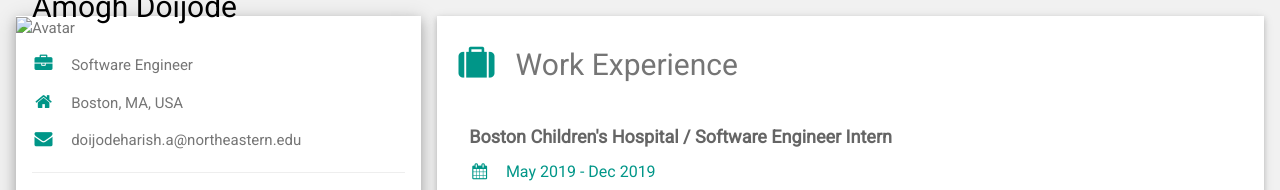
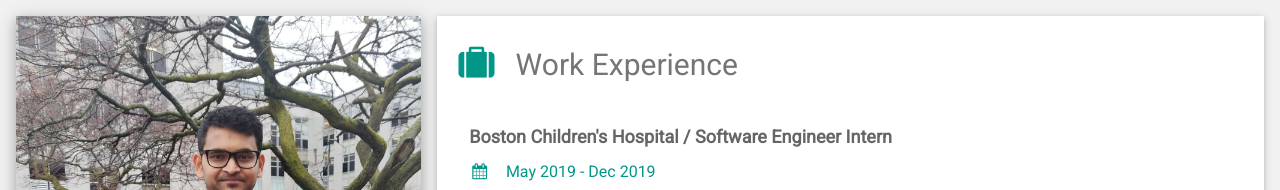
Before and after one commit to doijodeharishamogh/doijodeharishamogh.github.io, a plain HTML site: page index.html in a window 1280 px wide. Shown: the top 190 px of the page. Drawn offline with nearby package versions, Linux system fonts and the light colour scheme.

Commit message:
Update index.html

```diff
--- a/index.html
+++ b/index.html
@@ -22,7 +22,7 @@ html,body,h1,h2,h3,h4,h5,h6 {font-family: "Roboto", sans-serif}
 
       <div class="w3-white w3-text-grey w3-card-4">
         <div class="w3-display-container">
-          <img src="./images/download.png" style="width:100%" alt="Avatar">
+          <img src="./download.png" style="width:100%" alt="Avatar">
           <div class="w3-display-bottomleft w3-container w3-text-black">
             <h2>Amogh Doijode</h2>
           </div>
```
